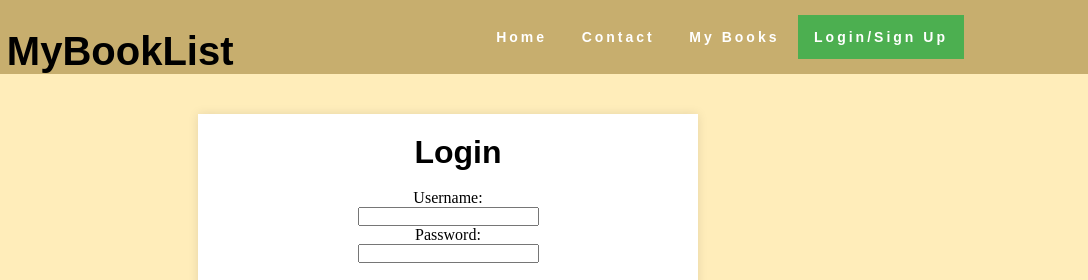
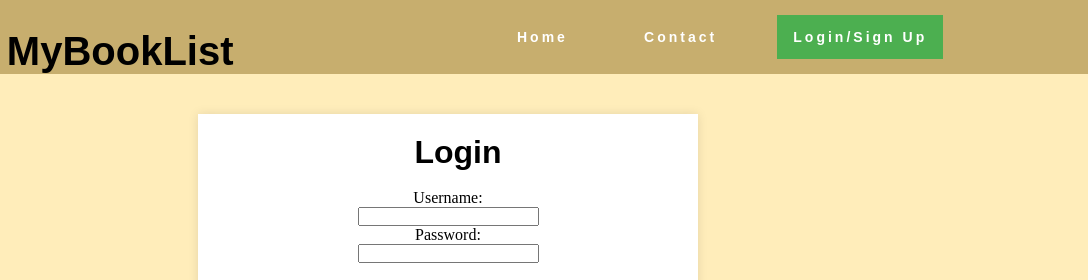
Before and after one commit to VoyagerVII/Internet-Programming---My-Book-List, a website: page Front/login.html in a window 1280 px wide. Shown: the top 280 px of the page, 192-1280 px from the left. Drawn offline with Linux system fonts and the light colour scheme.

Commit message:
small changes

```diff
--- a/Front/login.html
+++ b/Front/login.html
@@ -32,7 +32,6 @@
             <ul class="nav-links">
               <li><a href="index.html">Home</a></li>
               <li><a href="./contact.html">Contact</a></li>
-              <li><a href="./myBooks.html">My Books</a></li>
               <li><a class="active" href="./login.html">Login/Sign Up</a></li>
             </ul>
         </nav>
```
